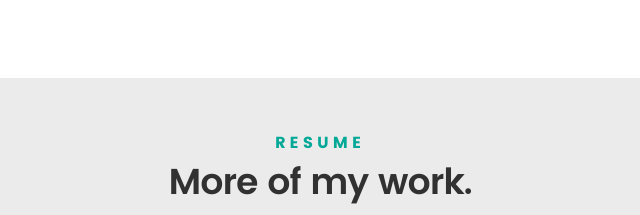
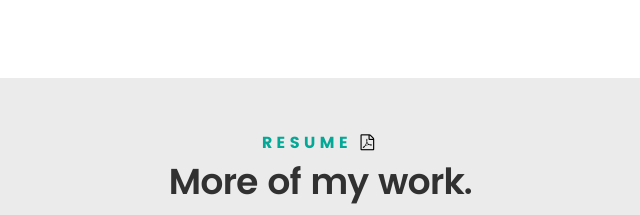
Before and after one commit to mmc-github/Info, a plain HTML site: page index.html in a window 1280 px wide. Shown: the part 1900-2115 px from the top of the page, 320-960 px from the left. Drawn offline with Linux system fonts and the light colour scheme.

Commit message:
Pdf resume updated

```diff
--- a/index.html
+++ b/index.html
@@ -196,7 +196,12 @@
     <section id="resume" class="grey-section">
         <div class="row section-intro">
             <div class="col-twelve">
-                <h5>Resume</h5>
+                <h5>
+                    Resume
+                    <a href="./files/Resume - Manmohan Chauhan, May 2019.pdf" target="_blank">
+                        <i class="fa fa-file-pdf-o" aria-hidden="true"></i>
+                    </a>
+                </h5>
                 <h1>More of my work.</h1>
                 <p class="lead">
                     A passionate & versatile software developer.Extremely motivated to solve complex technical problems and implement optimized solutions as per business requirements. <br />
```
Also changed, not shown: 1 other file.
